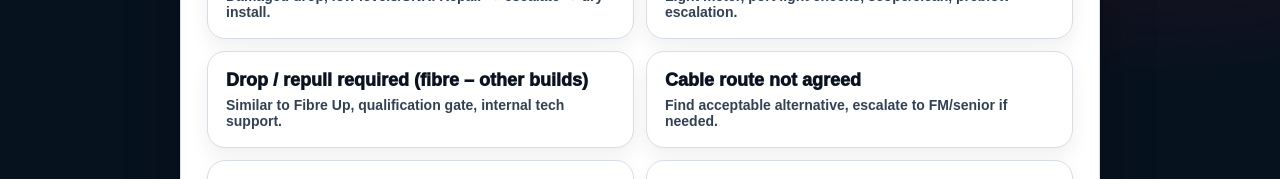
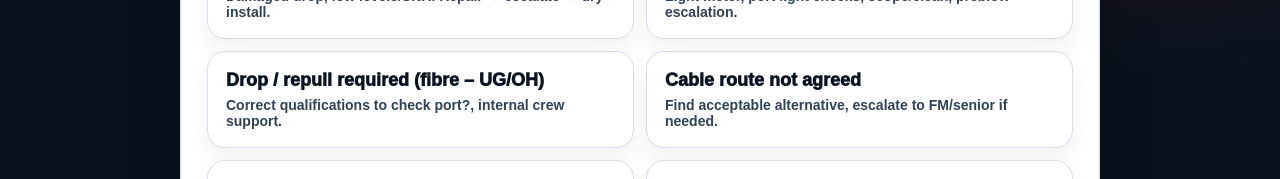
Before and after one commit to lukedede10/Completion, a plain HTML site: page index.html in a window 1280 px wide. Shown: the part 420-599 px from the top of the page. Drawn offline with Linux system fonts and the light colour scheme.

Commit message:
Update index.html

```diff
--- a/index.html
+++ b/index.html
@@ -218,7 +218,7 @@
           { label: "No reply / no one home", desc: "No answer at door, unreachable, late response, reattendance.", next: "nr_menu", tag: "Customer" },
           { label: "Drop / repull required (coax)", desc: "Damaged drop, low levels/SNR. Repair → escalate → dry install.", next: "coax_start", tag: "Network" },
           { label: "Drop / repull required (fibre – Fibre Up)", desc: "Light meter, port light checks, scope/clean, preblow escalation.", next: "fu_start", tag: "Fibre" },
-          { label: "Drop / repull required (fibre – other builds)", desc: "Similar to Fibre Up, qualification gate, internal tech support.", next: "fo_start", tag: "Fibre" },
+          { label: "Drop / repull required (fibre – UG/OH)", desc: "Correct qualifications to check port?, internal crew support.", next: "fo_start", tag: "Fibre" },
           { label: "Cable route not agreed", desc: "Find acceptable alternative, escalate to FM/senior if needed.", next: "route_start", tag: "Customer" },
           { label: "No access to pit / cab", desc: "Find owner, polite note, reattempt later, then fail correctly.", next: "pit_start", tag: "Access" },
           { label: "Order entry error", desc: "Sales/order issues. Customer services / sales rep / TiVo Nigel / CONS 360.", next: "order_start", tag: "Order" },
```
